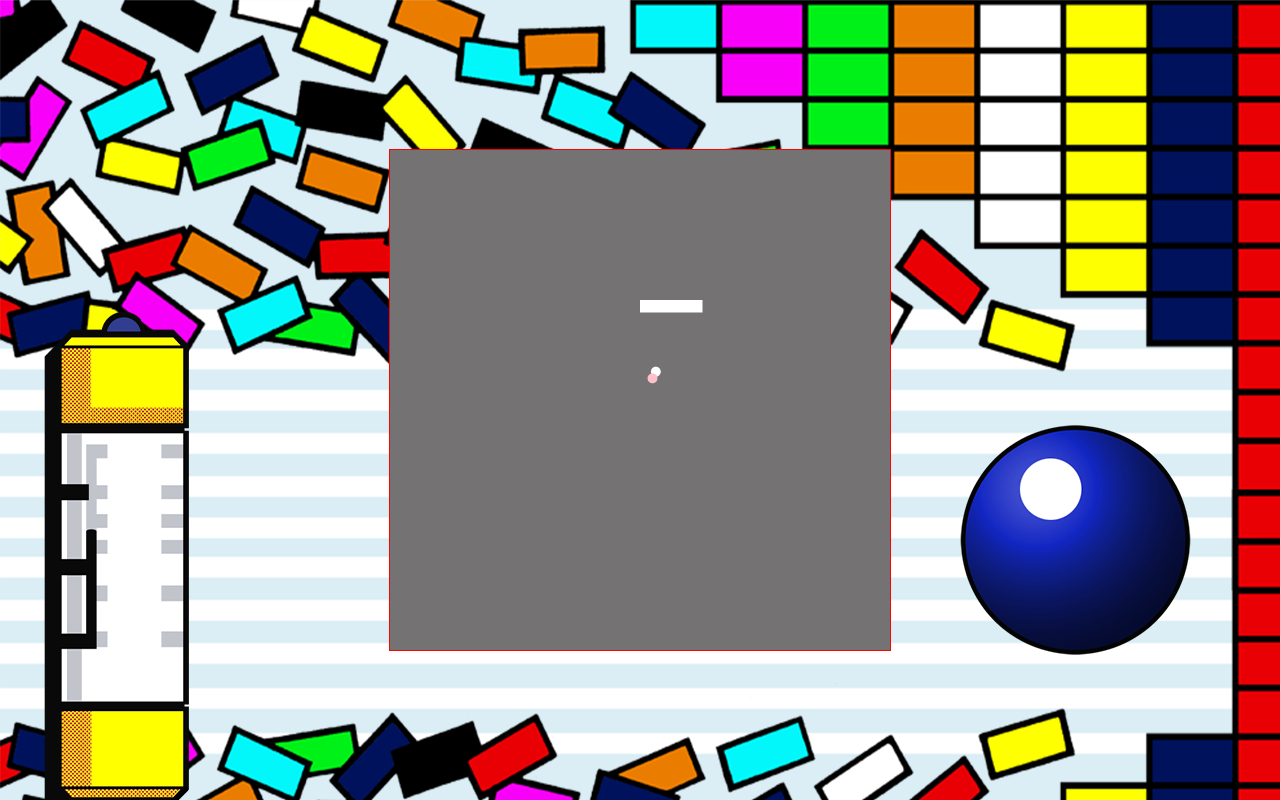
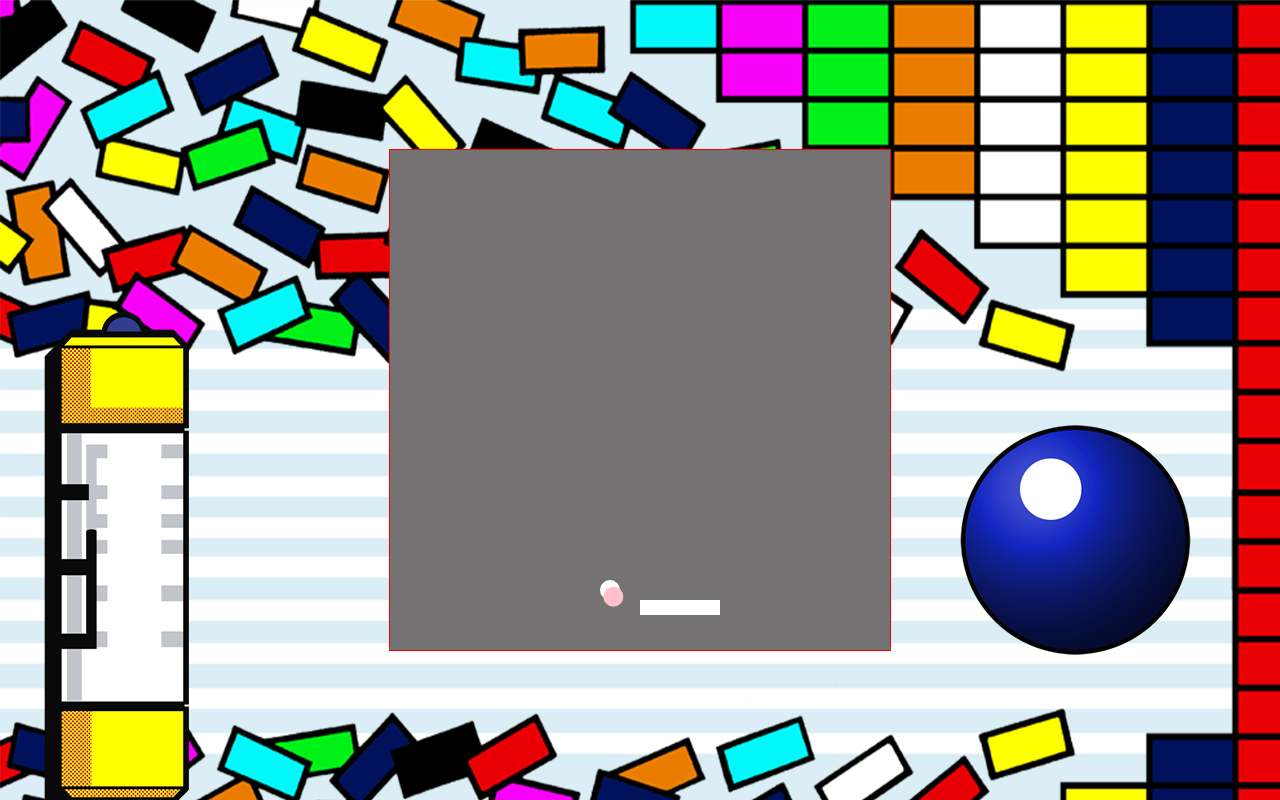
Before and after one commit to Julianegpo/Break-the-Bricks, a website built with Parcel: page src/index.html in a window 1280 px wide. Built offline with nearby package versions, Linux system fonts and the light colour scheme.

Commit message:
Ball colliding with bar and bouncing on limits. Bar stopping on canvas limits

```diff
--- a/actors/Ball.ts
+++ b/actors/Ball.ts
@@ -8,8 +8,8 @@ export class Ball implements Actor {
     speed: { dx: number, dy: number };
     playerBar: Bar;
 
-    constructor(playerBar, ctx: CanvasRenderingContext2D) {
-        this.position = { x: playerBar.position.x, y: 450 };
+    constructor(position, ctx: CanvasRenderingContext2D, playerBar) {
+        this.position = { x: position.x, y: position.y };
         this.ctx = ctx;
         this.speed = { dx: 2, dy: 4 };
         this.playerBar = playerBar;
@@ -25,22 +25,28 @@ export class Ball implements Actor {
 
         // colider with bar
         if (this.position.x > this.playerBar.position.x
-            && this.position.x < this.playerBar.position.x + 125
+            && this.position.x < this.playerBar.position.x + 80
             && this.position.y > this.playerBar.position.y
-            && this.position.y < this.playerBar.position.y + 25) {
-            console.log("colide");
+            && this.position.y < this.playerBar.position.y + 15) {
             this.speed.dy = -this.speed.dy;
         }
 
+        // if ball reaches bottom, game over
+        if (this.position.y > canvasHeight
+            || this.position.y > (this.playerBar.position.y+15)) {
+            this.position.x = 0;
+            this.position.y = 0;
+        }
+
         // ball movement
-        this.position.x += this.speed.dx * (delta * 200);
-        this.position.y += this.speed.dy * (delta * 200);
+        this.position.x += this.speed.dx * (delta * 100);
+        this.position.y += this.speed.dy * (delta * 100);
     }
     draw(delta: number, ctx: CanvasRenderingContext2D) {
         ctx.strokeStyle = "pink";
         ctx.fillStyle = "pink";
         ctx.beginPath();
-        ctx.arc(this.position.x + 25, this.position.y - 20, 10, 0, Math.PI * 2, true);
+        ctx.arc(this.position.x, this.position.y, 10, 0, Math.PI * 2, true);
         ctx.closePath();
         ctx.fill();
     }
--- a/actors/bar.ts
+++ b/actors/bar.ts
@@ -6,31 +6,35 @@ export class Bar implements Actor {
     ctx: CanvasRenderingContext2D;
     speed: number;
 
-    constructor(position, ctx: CanvasRenderingContext2D, speed = 5) {
+    constructor(position, ctx: CanvasRenderingContext2D, speed = 0) {
         this.position = { x: position.x, y: position.y };
         this.ctx = ctx;
         this.speed = speed;
     }
-    update(delta: number) {
-        // this.position.x += this.speed;
-        // if (condition) {
-
-        // }
-        // if (condition) {
-
-        // }
+    update(delta: number, canvasWidth) {
+        if (this.position.x + 80 >= canvasWidth) {
+            this.speed = 0;
+        }
+        if (this.position.x <= 0) {
+            this.speed = 0;
+        }
+        this.position.x += this.speed * (delta * 25);
     }
     draw(delta: number, ctx: CanvasRenderingContext2D) {
         ctx.strokeStyle = "white";
         ctx.fillStyle = "white";
-        ctx.rect(this.position.x, this.position.y, 125, 25);
+        ctx.rect(this.position.x, this.position.y, 80, 15);
         ctx.fill();
     }
     keyboard_event(key: string) {
         switch (key) {
             case Constants.KEYDOWN_ARROW_RIGHT:
+                console.log("right");
+                this.speed = 15;
                 break;
             case Constants.KEYDOWN_ARROW_LEFT:
+                console.log("left");
+                this.speed = -15;
                 break;
             default:
                 break;
--- a/src/index.html
+++ b/src/index.html
@@ -11,7 +11,7 @@
 </head>
 
 <body>
-    <canvas id="canvas" width="1000" height="1000" style="width: 500px; height: 500px"></canvas>
+    <canvas id="canvas" width="500" height="500"></canvas>
 </body>
 
 </html>
--- a/src/script.js
+++ b/src/script.js
@@ -6,7 +6,7 @@ window.onload = () => {
     // onload setup getting canvas and generating actors
     const canvas = document.getElementById('canvas');
     const ctx = canvas.getContext('2d');
-
+    // ctx.translate(canvas.width/2, canvas.height/2);
     let actors = generateActors(ctx, canvas);
 
     // render phase
@@ -37,8 +37,8 @@ window.onload = () => {
 // generate the player bar and bricks for game start
 function generateActors(ctx, canvas) {
     const actors = [];
-    let playerBar = new Bar({ x: (canvas.width) / 2, y: 300 }, ctx, canvas);
-    let ball = new Ball(playerBar, ctx);
+    let playerBar = new Bar({ x: (canvas.width)/2, y: 450 }, ctx);
+    let ball = new Ball({x: canvas.width/2, y: canvas.height/2}, ctx, playerBar);
     actors.push(playerBar);
     actors.push(ball);
     // actors.push(spawnBricks(ctx, canvas));
```
